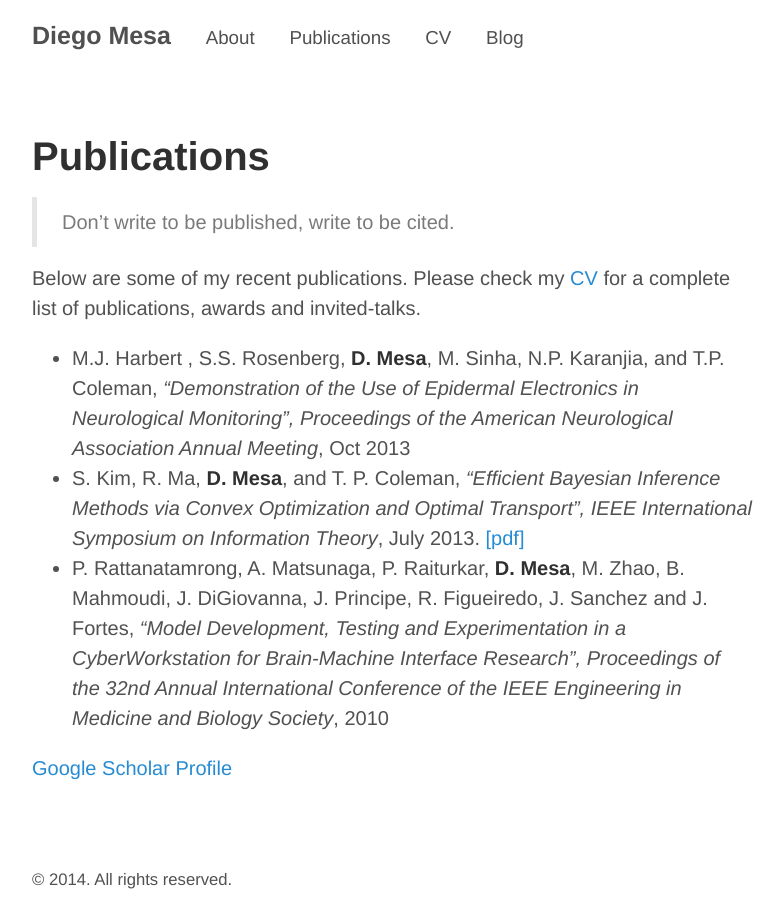
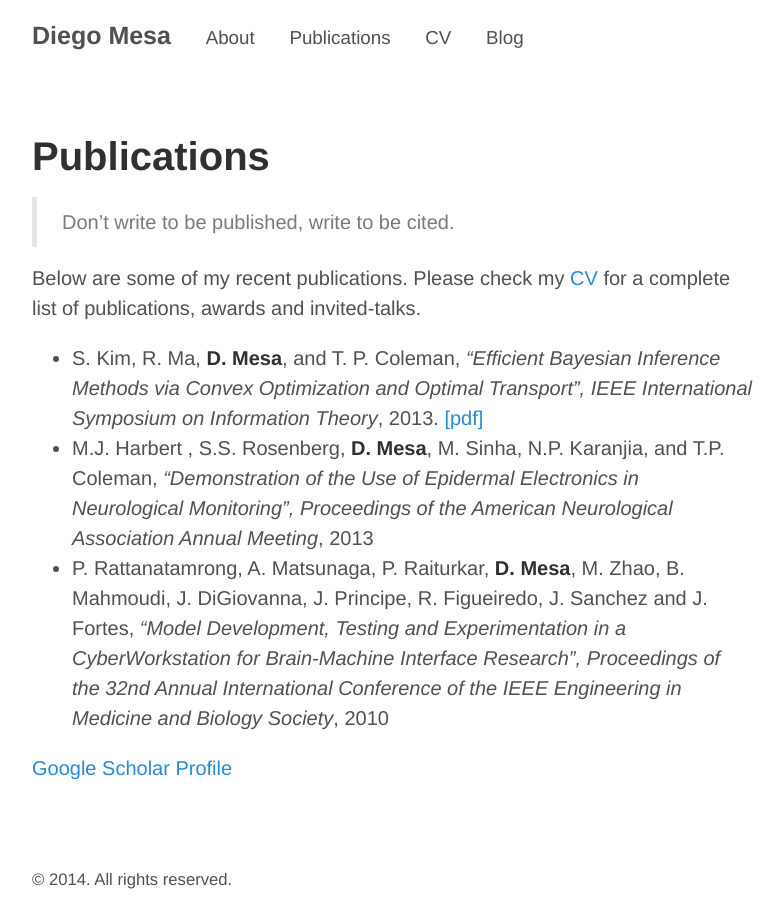
Before and after one commit to diego898/diego898.github.io, a Jekyll site: the page built from publications.md, in a window 1280 px wide. Shown: the whole page, without its empty margins (248-1032 px from the left). Built offline with Jekyll 4.4.1, drawn with Linux system fonts in a browser that asks for light colours.

Commit message:
updating pubs

```diff
--- a/publications.md
+++ b/publications.md
@@ -8,8 +8,8 @@ title: Publications
 Below are some of my recent publications. Please check my [CV](/assets/cv.pdf)
 for a complete list of publications, awards and invited-talks.
 
-* M.J. Harbert , S.S. Rosenberg, **D. Mesa**, M. Sinha, N.P. Karanjia, and T.P. Coleman, *“Demonstration of the Use of Epidermal Electronics in Neurological Monitoring”, Proceedings of the American Neurological Association Annual Meeting*, Oct 2013
-* S. Kim, R. Ma, **D. Mesa**, and T. P. Coleman, *“Efficient Bayesian Inference Methods via Convex Optimization and Optimal Transport”, IEEE International Symposium on Information Theory*, July 2013. [[pdf]](http://coleman.ucsd.edu/wp-content/uploads/2013/07/KMMC-ISIT2013.pdf)
+* S. Kim, R. Ma, **D. Mesa**, and T. P. Coleman, *“Efficient Bayesian Inference Methods via Convex Optimization and Optimal Transport”, IEEE International Symposium on Information Theory*, 2013. [[pdf]](http://coleman.ucsd.edu/wp-content/uploads/2013/07/KMMC-ISIT2013.pdf)
+* M.J. Harbert , S.S. Rosenberg, **D. Mesa**, M. Sinha, N.P. Karanjia, and T.P. Coleman, *“Demonstration of the Use of Epidermal Electronics in Neurological Monitoring”, Proceedings of the American Neurological Association Annual Meeting*, 2013
 * P. Rattanatamrong, A. Matsunaga, P. Raiturkar, **D. Mesa**, M. Zhao, B. Mahmoudi, J. DiGiovanna, J. Principe, R. Figueiredo, J. Sanchez and J. Fortes, *“Model Development, Testing and Experimentation in a CyberWorkstation for Brain-Machine Interface Research”, Proceedings of the 32nd Annual International Conference of the IEEE Engineering in Medicine and Biology Society*, 2010
 
 [Google Scholar Profile](http://scholar.google.com/citations?user=8SnAElkAAAAJ&hl=en)
```
